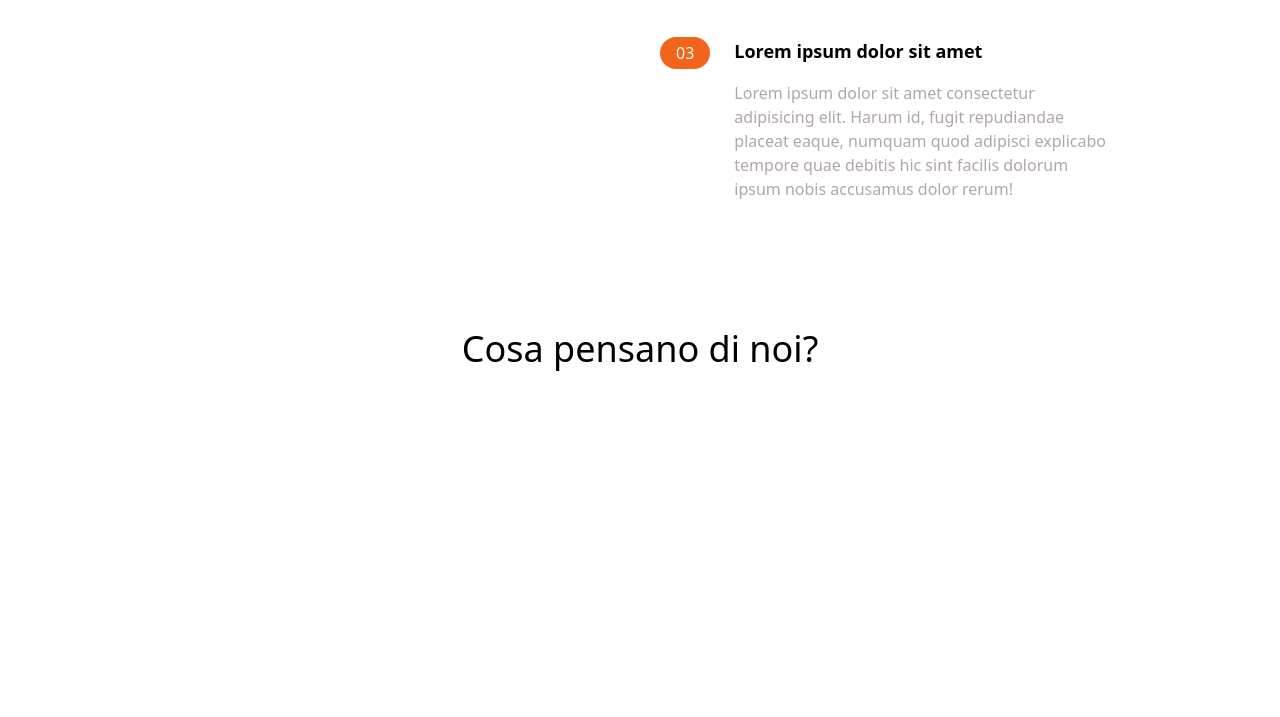
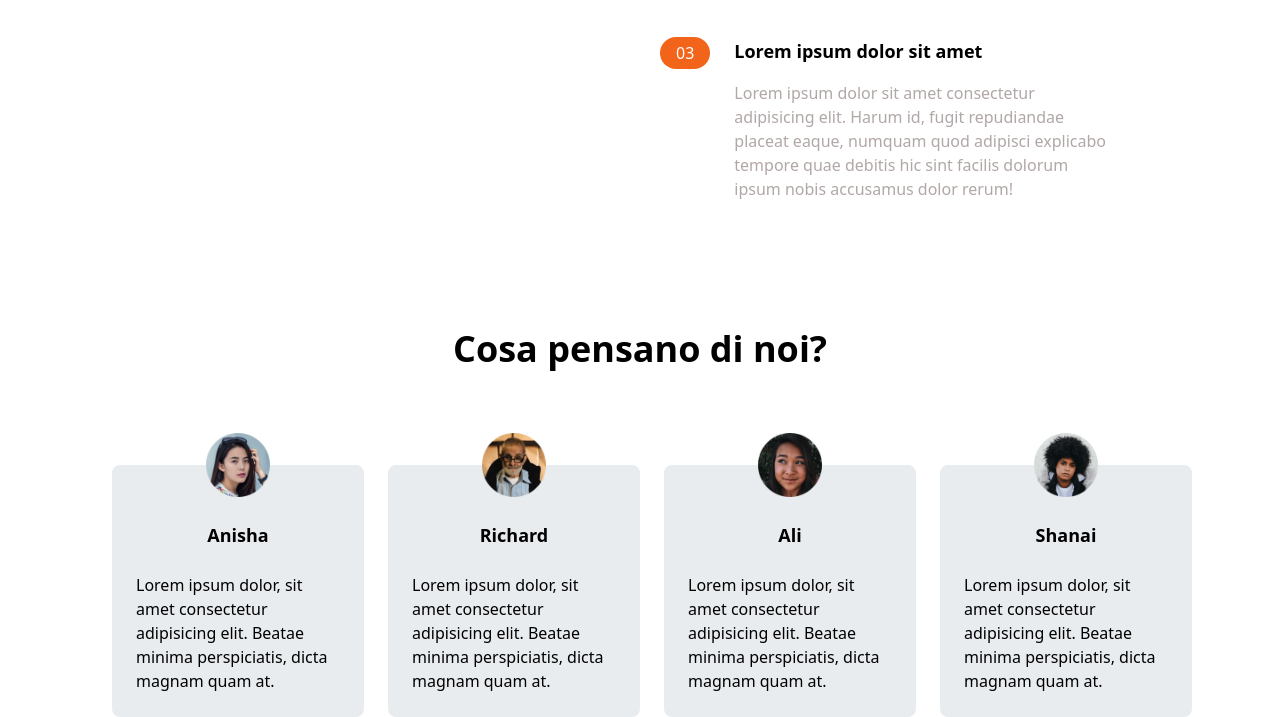
Before and after one commit to francescorgg/tailwind_project, a website: page index.html in a window 1280 px wide. Shown: the part 1043-1760 px from the top of the page. Before the commit the page ends 1416 px from the top, so only its background shows below. Drawn offline with Linux system fonts and the light colour scheme.

Commit message:
ending testimonials issue

```diff
--- a/index.html
+++ b/index.html
@@ -128,7 +128,40 @@
   <!-- Sezione Testimonials -->
   <section>
     <div class="max-w-6xl px-6 mx-auto mt-32 tex-center">
-      <h2 class="text-4xl text-bold text-center">Cosa pensano di noi?</h2>
+      <h2 class="text-4xl font-bold text-center">Cosa pensano di noi?</h2>
+      <!-- Container Testimonials -->
+      <div class="flex flex-col mt-24 md:flex-row md: space-x-6">
+
+        <!-- Testimonial 1 -->
+        <div class="flex flex-col items-center p-6 ml-6 space-y-6 rounded-lg bg-paletteLigthGrey md:w-1/3">
+          <img src="img/avatar-anisha.png" class="w-16 -mt-14" alt="">
+          <h5 class="text-lg font-bold">Anisha</h5>
+          <p>Lorem ipsum dolor, sit amet consectetur adipisicing elit. Beatae minima perspiciatis, dicta magnam quam at.</p>
+        </div>
+
+        <!-- Testimonial 2 -->
+        <div class="flex flex-col items-center p-6 space-y-6 rounded-lg bg-paletteLigthGrey md:w-1/3">
+          <img src="img/avatar-richard.png" class="w-16 -mt-14" alt="">
+          <h5 class="text-lg font-bold">Richard</h5>
+          <p>Lorem ipsum dolor, sit amet consectetur adipisicing elit. Beatae minima perspiciatis, dicta magnam quam at.</p>
+        </div>
+
+        <!-- Testimonial 3 -->
+        <div class="flex flex-col items-center p-6 space-y-6 rounded-lg bg-paletteLigthGrey md:w-1/3">
+          <img src="img/avatar-ali.png" class="w-16 -mt-14" alt="">
+          <h5 class="text-lg font-bold">Ali</h5>
+          <p>Lorem ipsum dolor, sit amet consectetur adipisicing elit. Beatae minima perspiciatis, dicta magnam quam at.</p>
+        </div>
+
+        <!-- Testimonial 4 -->
+        <div class="flex flex-col items-center p-6 space-y-6 rounded-lg bg-paletteLigthGrey md:w-1/3">
+          <img src="img/avatar-shanai.png" class="w-16 -mt-14" alt="">
+          <h5 class="text-lg font-bold">Shanai</h5>
+          <p>Lorem ipsum dolor, sit amet consectetur adipisicing elit. Beatae minima perspiciatis, dicta magnam quam at.</p>
+        </div>
+
+
+      </div>
     </div>
   </section>
 
--- a/tailwind.config.js
+++ b/tailwind.config.js
@@ -14,6 +14,7 @@ module.exports = {
         // https://coolors.co/palettes/trending <---- link per palette dei colori
         paletteRichBlack: 'rgb(47, 72, 88)',
         paletteGrey: 'rgb(177, 167, 166)',
+        paletteLigthGrey: 'rgb(233, 236, 239)',
         paletteBlueMarine: 'rgb(51, 101, 138)',
         paletteCerulean: 'rgb(51, 101, 138)',
         paletteYellow: 'rgb(246, 174, 45)',
```
Also changed, not shown: css/output.css.
